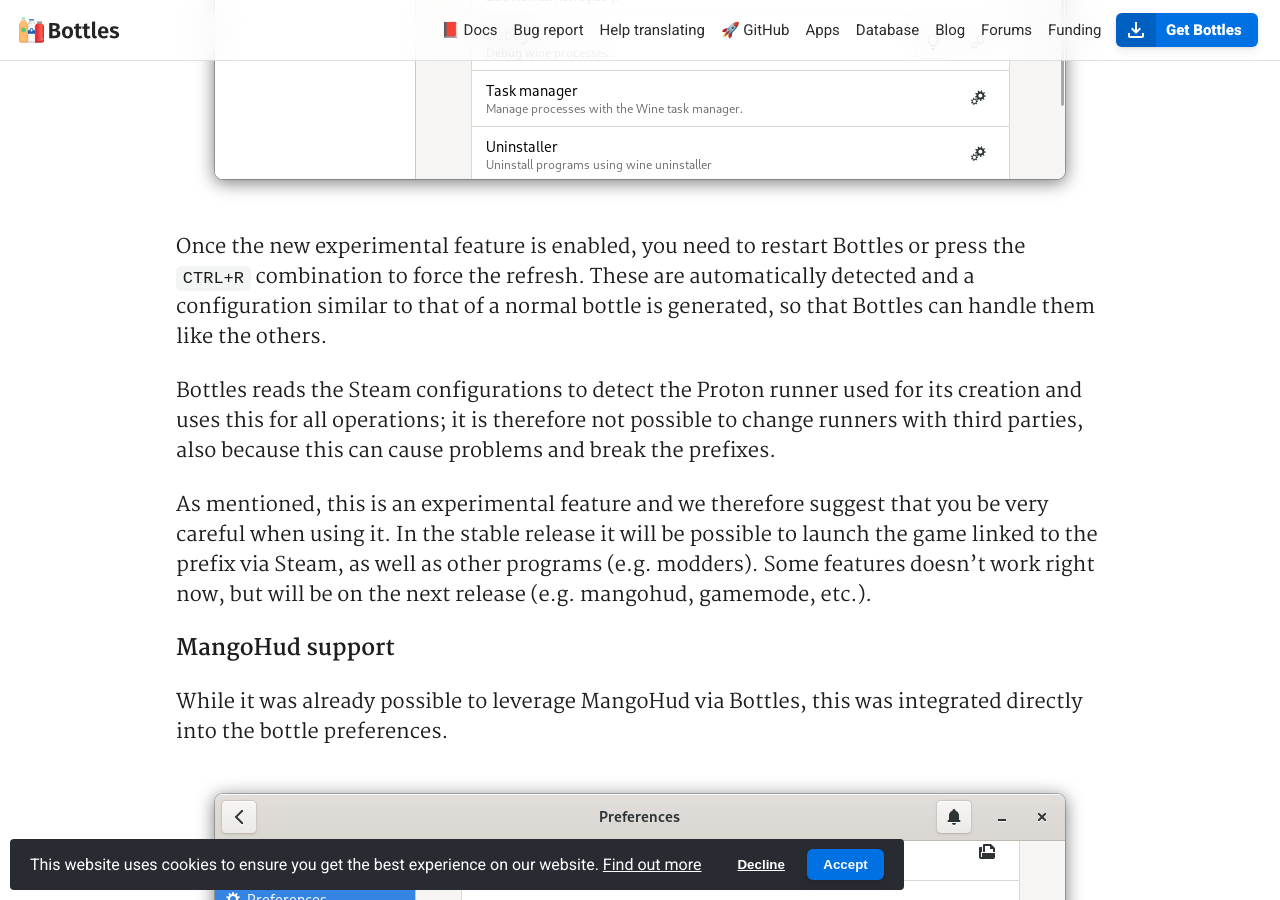
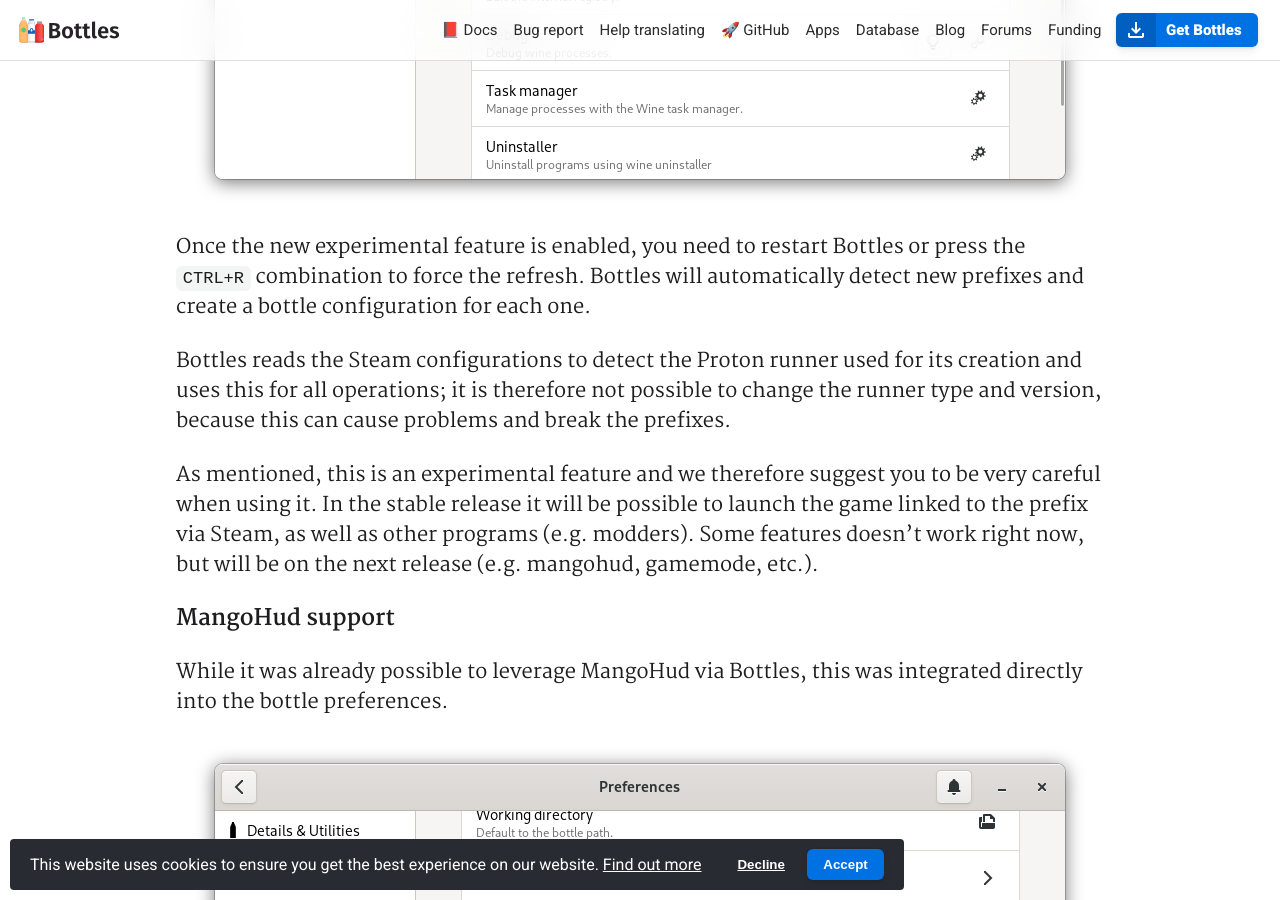
Before and after one commit to bottlesdevs/website, a Jekyll site: the page built from _posts/2022-03-14-release.2022.2.14.md, in a window 1280 px wide and 900 px high, scrolled down 1504 px. Built offline with Jekyll 4.4.1, drawn with Linux system fonts in a browser that asks for light colours; nearby versions of some CDN libraries; comment, search, counter and statistics services are not loaded.

Commit message:
update post

```diff
--- a/_posts/2022-03-14-release.2022.2.14.md
+++ b/_posts/2022-03-14-release.2022.2.14.md
@@ -31,17 +31,16 @@
 ![Bottles Steam prefixes](/uploads/bottles-steam.png)
 
 Once the new experimental feature is enabled, you need to restart Bottles or
-press the `CTRL+R` combination to force the refresh. These are automatically
-detected and a configuration similar to that of a normal bottle is generated,
-so that Bottles can handle them like the others.
+press the `CTRL+R` combination to force the refresh. Bottles will automatically
+detect new prefixes and create a bottle configuration for each one.
 
 Bottles reads the Steam configurations to detect the Proton runner used for
 its creation and uses this for all operations; it is therefore not possible to
-change runners with third parties, also because this can cause problems and
-break the prefixes.
+change the runner type and version, because this can cause problems and break
+the prefixes.
 
-As mentioned, this is an experimental feature and we therefore suggest that
-you be very careful when using it. In the stable release it will be possible
+As mentioned, this is an experimental feature and we therefore suggest you
+to be very careful when using it. In the stable release it will be possible
 to launch the game linked to the prefix via Steam, as well as other programs
 (e.g. modders). Some features doesn't work right now, but will be on the next
 release (e.g. mangohud, gamemode, etc.).
```
